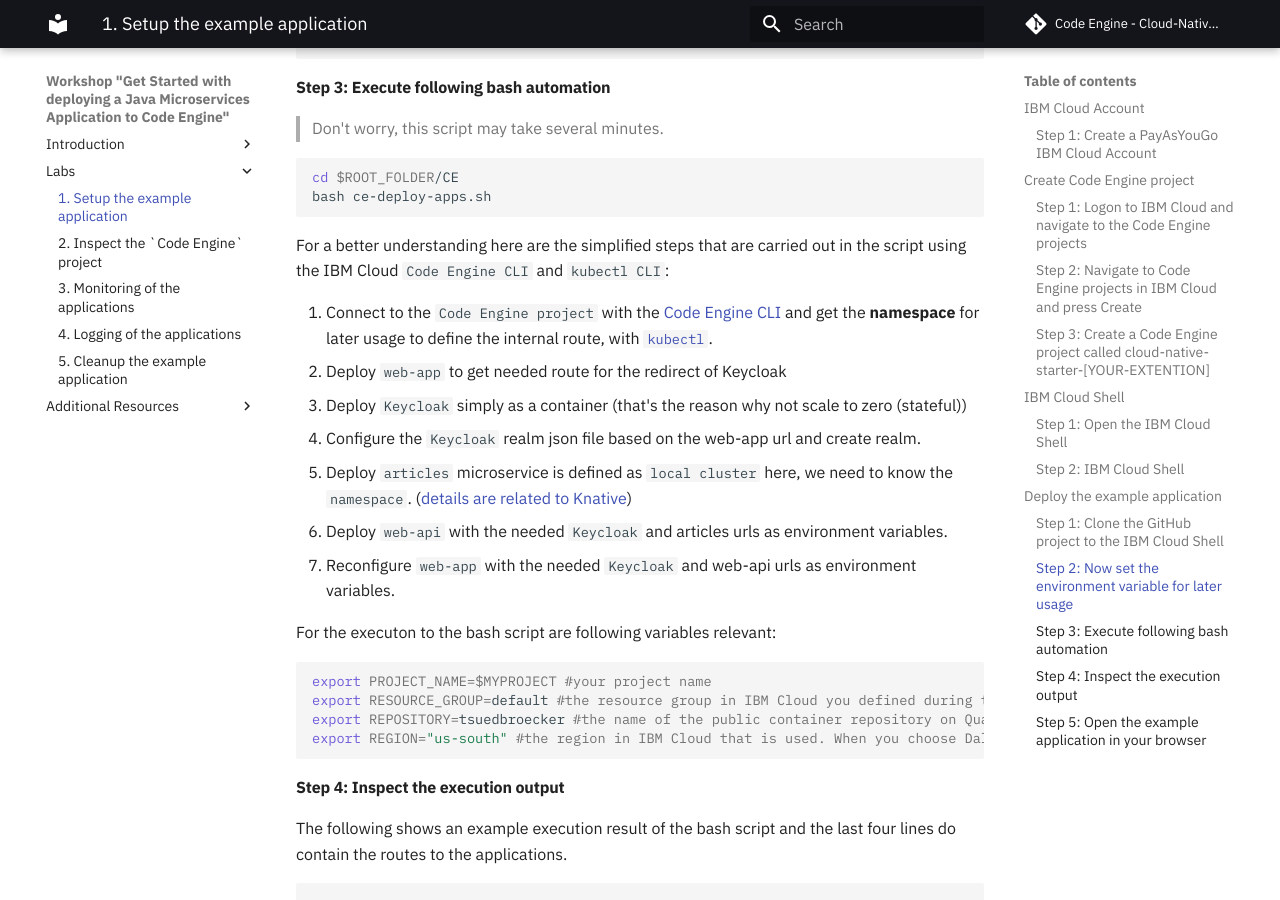
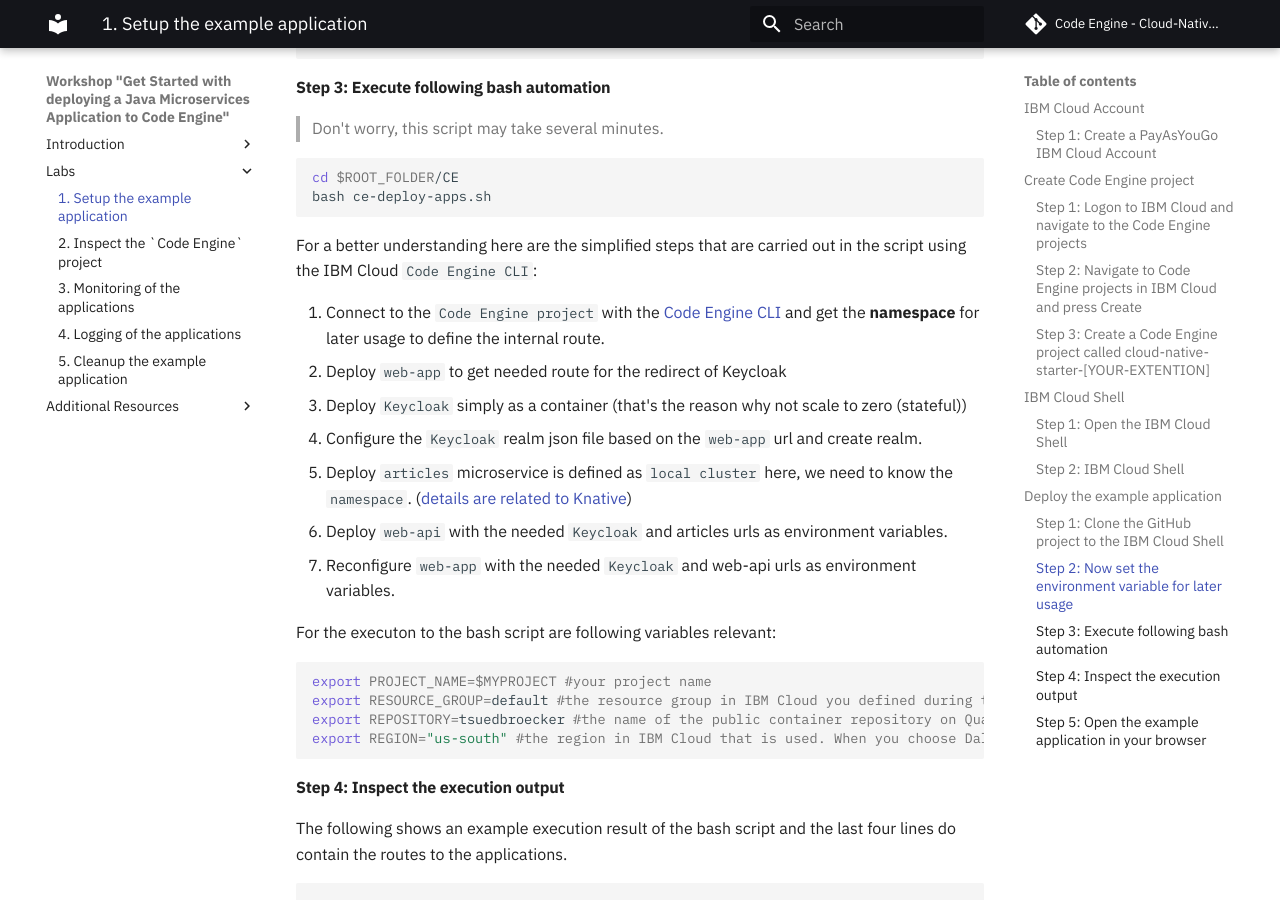
Before and after one commit to thomassuedbroecker/ce-cns-problem, an MkDocs documentation site: the page built from documentation/setup-example.md, in a window 1280 px wide and 900 px high, scrolled down 3469 px. Built offline with MkDocs 1.6.1 and Material for MkDocs 9.7.7, drawn with Linux system fonts in a browser that asks for light colours; emoji names are drawn with the system emoji font; comment, search, counter and statistics services are not loaded.

Commit message:
remove kubectl from getting namespace

````diff
--- a/documentation/setup-example.md
+++ b/documentation/setup-example.md
@@ -97,12 +97,12 @@
 bash ce-deploy-apps.sh
 ```
 
-For a better understanding here are the simplified steps that are carried out in the script using the IBM Cloud `Code Engine CLI` and `kubectl CLI`:
+For a better understanding here are the simplified steps that are carried out in the script using the IBM Cloud `Code Engine CLI`:
 
-1. Connect to the `Code Engine project` with the  [Code Engine CLI](https://cloud.ibm.com/docs/codeengine?topic=codeengine-cli) and get the **namespace** for later usage to define the internal route, with [`kubectl`](https://kubernetes.io/docs/reference/kubectl/overview/).
+1. Connect to the `Code Engine project` with the  [Code Engine CLI](https://cloud.ibm.com/docs/codeengine?topic=codeengine-cli) and get the **namespace** for later usage to define the internal route.
 2. Deploy `web-app` to get needed route for the redirect of Keycloak
 3. Deploy `Keycloak` simply as a container (that's the reason why not scale to zero (stateful))
-4. Configure the `Keycloak` realm json file based on the web-app url and create realm.
+4. Configure the `Keycloak` realm json file based on the `web-app` url and create realm.
 5. Deploy `articles` microservice is defined as `local cluster` here, we need to know the `namespace`. ([details are related to Knative](https://github.com/knative/serving/issues/7450))
 6. Deploy `web-api` with the needed `Keycloak` and articles urls as environment variables.
 7. Reconfigure `web-app` with the needed `Keycloak` and web-api urls as environment variables.
````
Also changed, not shown: 2 other files.
